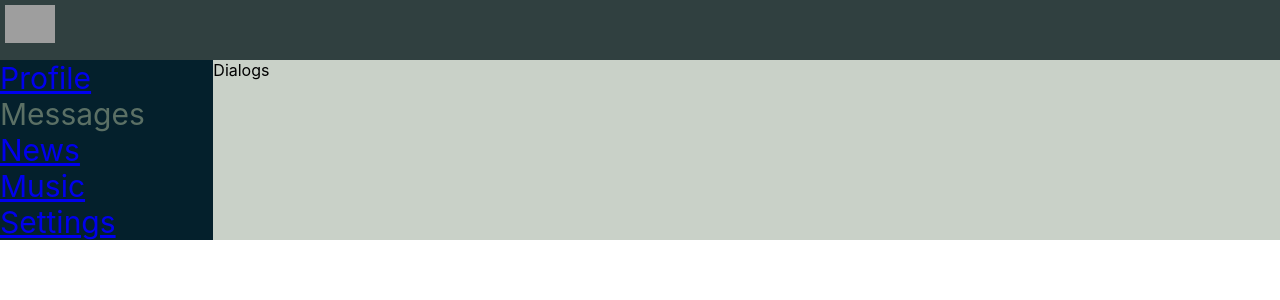
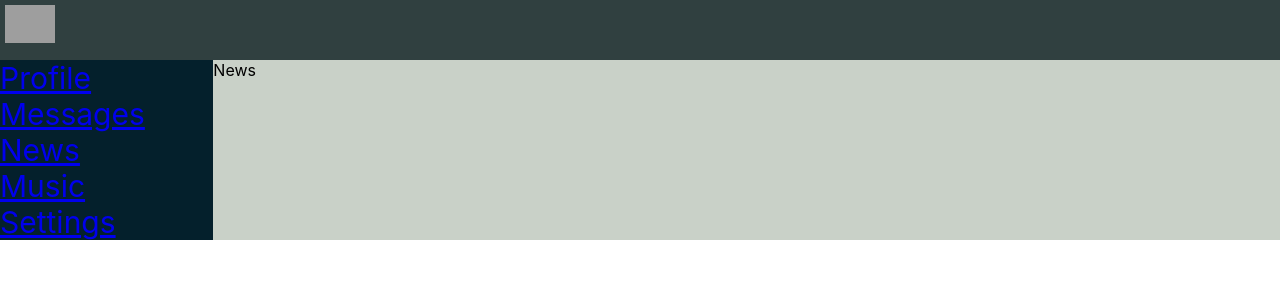
Before and after one commit to Faukkirik/My-samurai-way-main, a React (Create React App) app: page /news in a window 1280 px wide. Shown: the top 300 px of the page. Built offline with nearby package versions, Linux system fonts and the light colour scheme; grey boxes are pictures that could not be loaded.

Commit message:
6 commit - 19 (route, browser-router)

```diff
--- a/src/App.tsx
+++ b/src/App.tsx
@@ -4,17 +4,26 @@ import {Header} from "./components/Header/Header";
 import {Navbar} from "./components/Navbar/Navbar";
 import {Profile} from "./components/Profile/Profile";
 import {Dialogs} from "./components/Dialogs/Dialogs";
+import {BrowserRouter, Route} from "react-router-dom";
+import {News} from "./components/News/News";
+import {Music} from "./components/Music/Music";
+import {Settings} from "./components/Settings/Settings";
 
 function App() {
     return (
-        <div className="app-wrapper">
-            <Header/>
-            <Navbar/>
-            <div className="app-wrapper-content">
-                <Dialogs/>
+        <BrowserRouter>
+            <div className="app-wrapper">
+                <Header/>
+                <Navbar/>
+                <div className="app-wrapper-content">
+                    <Route component={Dialogs} path={"/dialogs"}/>
+                    <Route component={Profile} path={"/profile"}/>
+                    <Route component={News} path={"/news"}/>
+                    <Route component={Music} path={"/music"}/>
+                    <Route component={Settings} path={"/settings"}/>
+                </div>
             </div>
-            {/*<Profile/>*/}
-        </div>
+        </BrowserRouter>
     );
 }
 
--- /dev/null
+++ b/src/components/Music/Music.tsx
@@ -0,0 +1,9 @@
+import React from 'react';
+
+export const Music = () => {
+    return (
+        <div>
+            Music
+        </div>
+    );
+};
--- a/src/components/Navbar/Navbar.tsx
+++ b/src/components/Navbar/Navbar.tsx
@@ -5,19 +5,19 @@ export const Navbar = () => {
     return (
         <nav className={s.nav}>
             <div className={s.item}>
-                <a href="src/components">Profile</a>
+                <a href={"/profile"}>Profile</a>
             </div>
             <div className={s.item}>
-                <a>Messages</a>
+                <a href={"/dialogs"}>Messages</a>
             </div>
             <div className={s.item}>
-                <a href="src/components">News</a>
+                <a href={"/news"}>News</a>
             </div>
             <div className={s.item}>
-                <a href="src/components">Music</a>
+                <a href={"/music"}>Music</a>
             </div>
             <div className={s.item}>
-                <a href="src/components">Settings</a>
+                <a href={"/settings"}>Settings</a>
             </div>
         </nav>
     )
--- /dev/null
+++ b/src/components/News/News.tsx
@@ -0,0 +1,9 @@
+import React from 'react';
+
+export const News = () => {
+    return (
+        <div>
+            News
+        </div>
+    );
+};
--- /dev/null
+++ b/src/components/Settings/Settings.tsx
@@ -0,0 +1,9 @@
+import React from 'react';
+
+export const Settings = () => {
+    return (
+        <div>
+            Settings
+        </div>
+    );
+};
```
Also changed, not shown: src/components/Music/Music.module.css (added), src/components/News/News.module.css (added), src/components/Settings/Settings.module.css (added).
